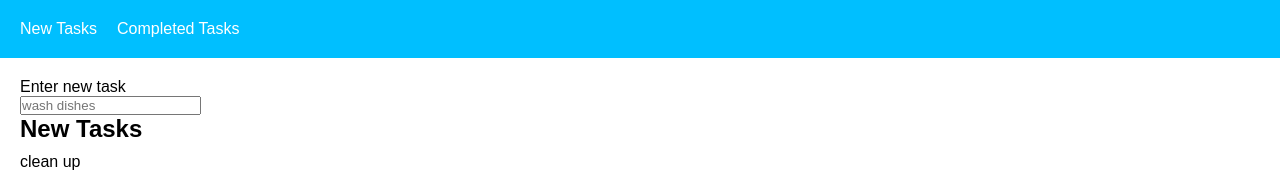
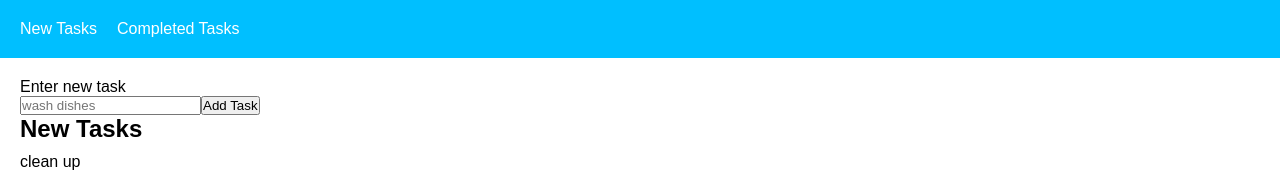
Before and after one commit to chrisvneal/mytasks, a React (Create React App) app: page / in a window 1280 px wide. Shown: the top 172 px of the page. Built offline with nearby package versions, Linux system fonts and the light colour scheme.

Commit message:
Add submit button

```diff
--- a/src/Components/NewTaskForm.js
+++ b/src/Components/NewTaskForm.js
@@ -1,12 +1,20 @@
-import React from "react";
+import React, { Component } from "react";
 
-function NewTaskForm() {
-  return (
-    <form className="container">
-      <p>Enter new task</p>
-      <input type="text" placeholder="wash dishes" />
-    </form>
-  );
+class NewTaskForm extends Component {
+  handleSubmit = (e) => {
+    e.preventDefault();
+    console.log("form submitted");
+  };
+
+  render() {
+    return (
+      <form className="container" onSubmit={this.handleSubmit}>
+        <p>Enter new task</p>
+        <input type="text" placeholder="wash dishes" name="task" />
+        <button>Add Task</button>
+      </form>
+    );
+  }
 }
 
 export default NewTaskForm;
```
